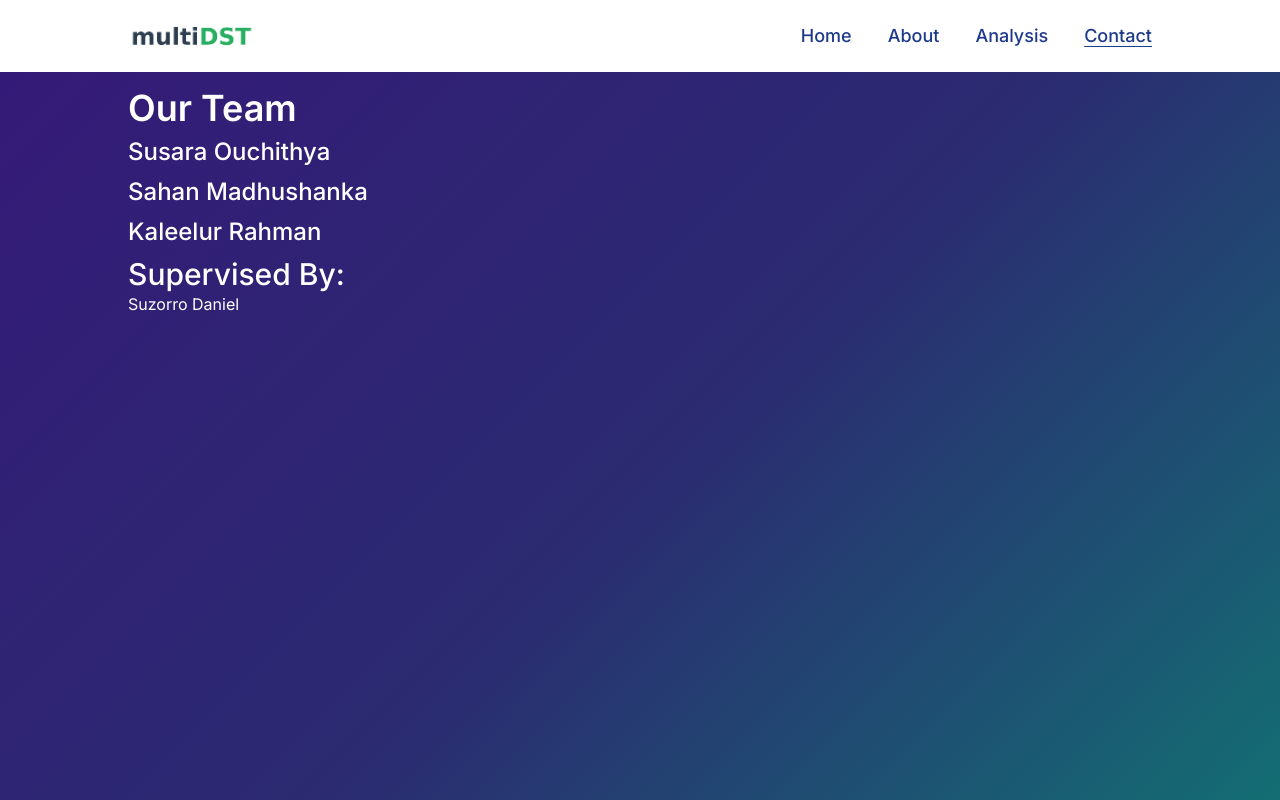
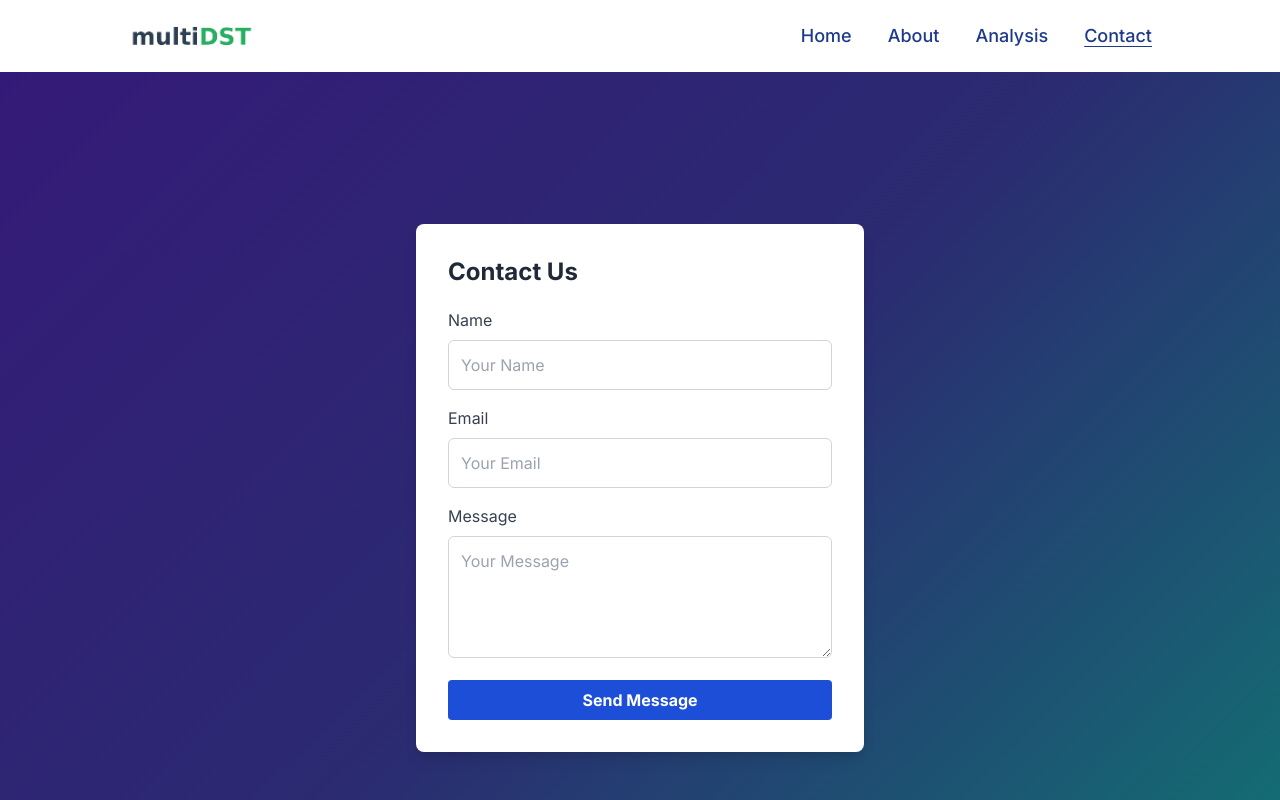
Before and after one commit to SeverusSnapeXD/multidst_frontend, a Next.js app: page /contact in a window 1280 px wide. Shown: the top 800 px of the page. Built offline with nearby package versions, Linux system fonts and the light colour scheme.

Commit message:
contact us

```diff
--- a/src/app/contact/page.jsx
+++ b/src/app/contact/page.jsx
@@ -1,30 +1,50 @@
-import React from 'react'
-
-function Name({children}){
-    return(
-        <p className='text-2xl font-medium my-2'>{children}</p>
-    )
-}
+import Button from "@/components/Button";
 
 export default function Contact() {
-  return (
-    <div className='text-white'>
-        <h1 className='text-4xl font-semibold'>Our Team</h1>
-        <div>
-            <Name>
-            Susara Ouchithya
-            </Name>
-            <Name>
-            Sahan Madhushanka
-            </Name>
-            <Name>
-            Kaleelur Rahman
-            </Name>
+    return (
+      <div className="min-h-screen flex items-center justify-center p-5">
+        <div className="bg-white p-8 rounded-lg shadow-lg w-full max-w-md">
+          <h2 className="text-2xl font-bold mb-5 text-gray-800">Contact Us</h2>
+          <form>
+            <div className="mb-4">
+              <label className="block text-gray-700 mb-2" htmlFor="name">Name</label>
+              <input
+                type="text"
+                id="name"
+                required
+                className="w-full p-3 border border-gray-300 rounded-md focus:outline-none focus:ring focus:ring-blue-200"
+                placeholder="Your Name"
+              />
+            </div>
+            <div className="mb-4">
+              <label className="block text-gray-700 mb-2" htmlFor="email">Email</label>
+              <input
+                type="email"
+                required
+                id="email"
+                className="w-full p-3 border border-gray-300 rounded-md focus:outline-none focus:ring focus:ring-blue-200"
+                placeholder="Your Email"
+              />
+            </div>
+            <div className="mb-4">
+              <label className="block text-gray-700 mb-2" htmlFor="message">Message</label>
+              <textarea
+                id="message"
+                className="w-full p-3 border border-gray-300 rounded-md focus:outline-none focus:ring focus:ring-blue-200"
+                rows="4"
+                required
+                placeholder="Your Message"
+              ></textarea>
+            </div>
+            {/* <button
+              type="submit"
+              className="w-full bg-blue-500 text-white py-3 rounded-md hover:bg-blue-600 focus:outline-none focus:ring focus:ring-blue-200"
+            >
+              Send Message
+            </button> */}
+            <Button label={'Send Message'} className="w-full" type={"submit"} />
+          </form>
         </div>
-        <div>
-            <p className='text-3xl font-medium'>Supervised By:</p>
-            <p>Suzorro Daniel</p>
-        </div>
-    </div>
-  )
-}
+      </div>
+    )
+  }
```
